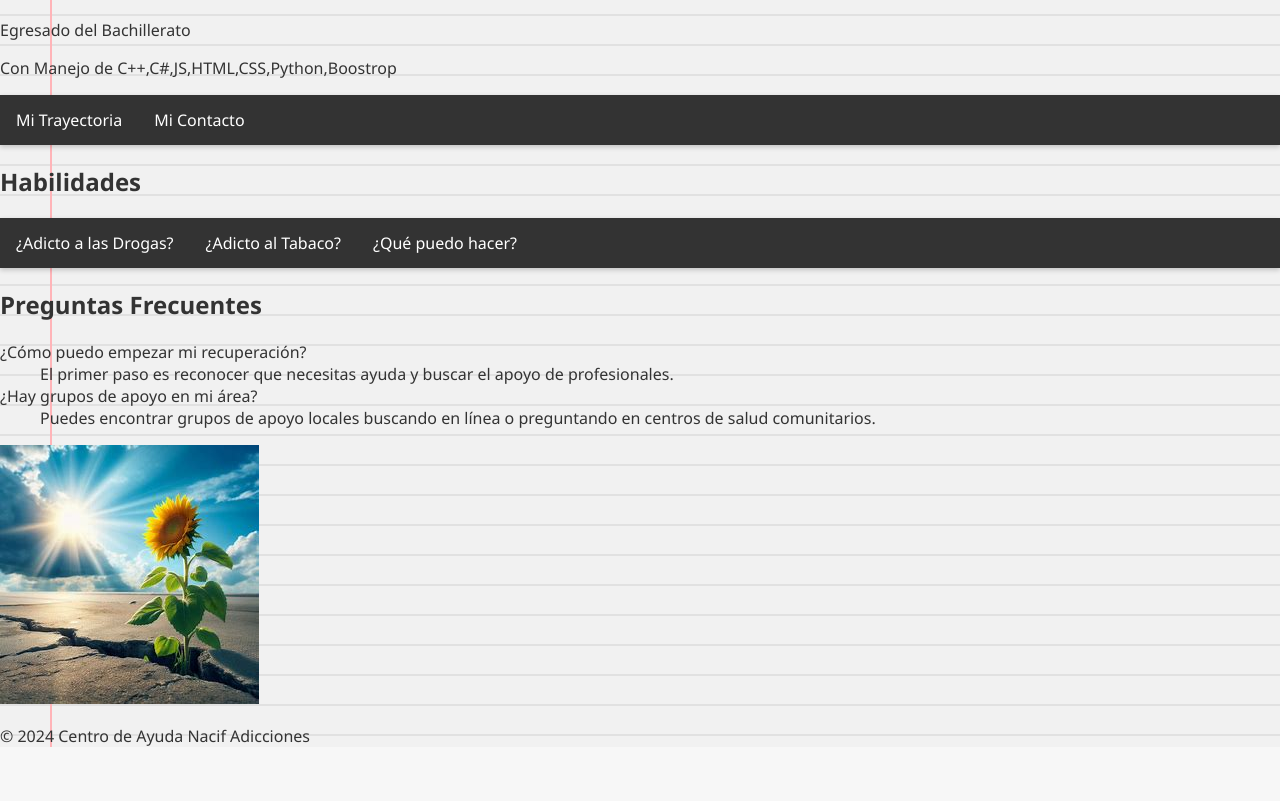
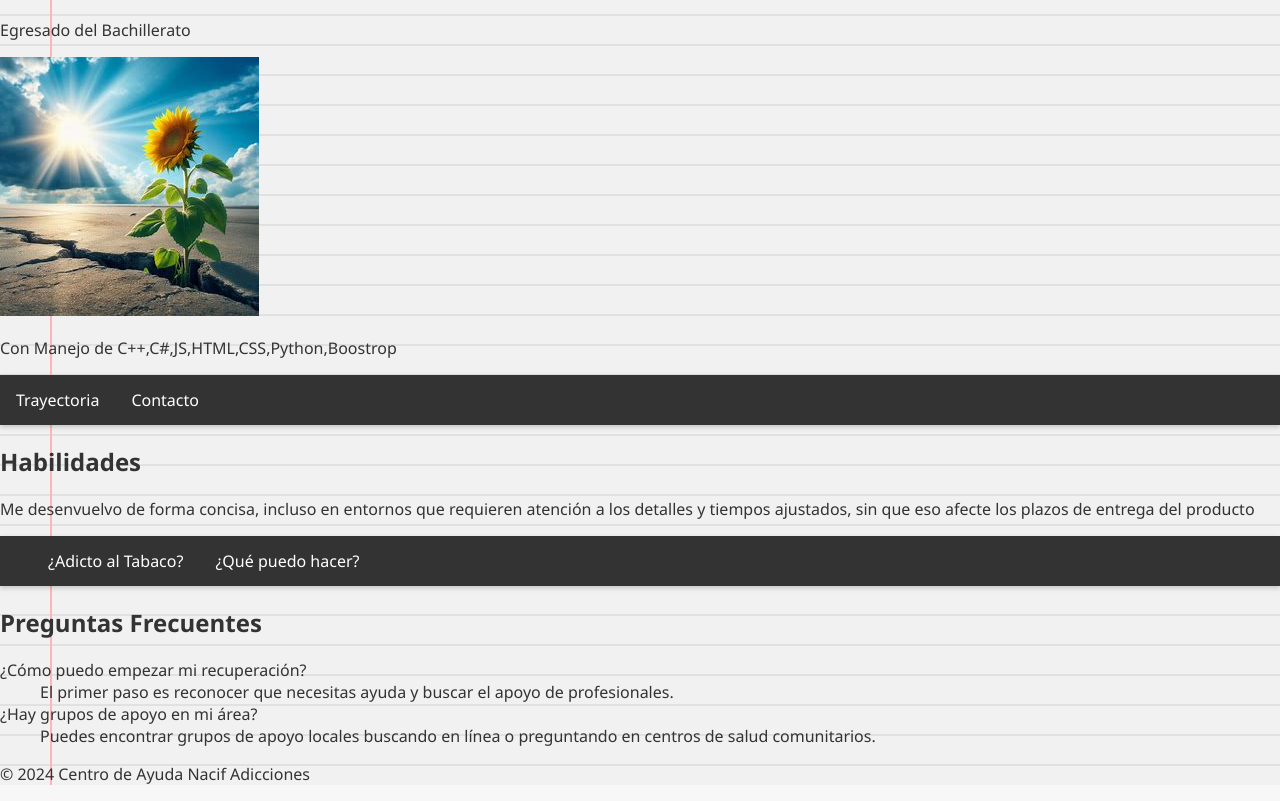
Before and after one commit to yanko7u7/yanko7u7.github.io, a plain HTML site: page index.html in a window 1280 px wide. Shown: the part 67-868 px from the top of the page. Before the commit the page ends 830 px from the top, so only its background shows below. Drawn offline with Linux system fonts and the light colour scheme.

Commit message:
index.html

```diff
--- a/index.html
+++ b/index.html
@@ -10,35 +10,35 @@
 <body>
     <div class="container">
     <header>
-        <h1>Yanko Nacif Chavarria Nacif</h1>
-        <p>Egresado del Bachillerato</p>
-        <p>Con Manejo de C++,C#,JS,HTML,CSS,Python,Boostrop</p>
+        <h1>    Yanko Nacif Chavarria Nacif</h1>
+        <p>    Egresado del Bachillerato</p>     <img src="jirasol.jpeg" id="img">
+        <p>    Con Manejo de C++,C#,JS,HTML,CSS,Python,Boostrop</p>
         <nav>
             <ul>
-                <li><a href="sobreNosotros.html">Mi Trayectoria</a></li>
-                <li><a href="contacto.html">Mi Contacto</a></li>
+                <li><a href="sobreNosotros.html">Trayectoria</a></li>
+                <li><a href="contacto.html">Contacto</a></li>
             </ul>
         </nav>
     </header>
     <main>
         <section>
-            <h2>Habilidades</h2>
-            <p></p>
+            <h2>    Habilidades</h2>
+            <p>    Me desenvuelvo de forma concisa, incluso en entornos que requieren atención a los detalles y tiempos ajustados, sin que eso afecte los plazos de entrega del producto</p>
             <ul>
-                <li><a href="index2.html" target="paginas">¿Adicto a las Drogas?</a></li>
+                <li><a href="index2.html" target="paginas"></a></li>
                 <li><a href="index3.html" target="paginas">¿Adicto al Tabaco?</a></li>
                 <li><a href="index4.html" target="paginas">¿Qué puedo hacer?</a></li>
             </ul>
         </section>
         <section>
-            <h2>Preguntas Frecuentes</h2>
+            <h2>    Preguntas Frecuentes</h2>
             <dl>
-                <dt>¿Cómo puedo empezar mi recuperación?</dt>
-                <dd>El primer paso es reconocer que necesitas ayuda y buscar el apoyo de profesionales.</dd>
-                <dt>¿Hay grupos de apoyo en mi área?</dt>
-                <dd>Puedes encontrar grupos de apoyo locales buscando en línea o preguntando en centros de salud comunitarios.</dd>
+                <dt>    ¿Cómo puedo empezar mi recuperación?</dt>
+                <dd>    El primer paso es reconocer que necesitas ayuda y buscar el apoyo de profesionales.</dd>
+                <dt>    ¿Hay grupos de apoyo en mi área?</dt>
+                <dd>    Puedes encontrar grupos de apoyo locales buscando en línea o preguntando en centros de salud comunitarios.</dd>
             </dl>
-            <img src="jirasol.jpeg" id="img">
+
         </section>
     </main>
     <footer>
```
